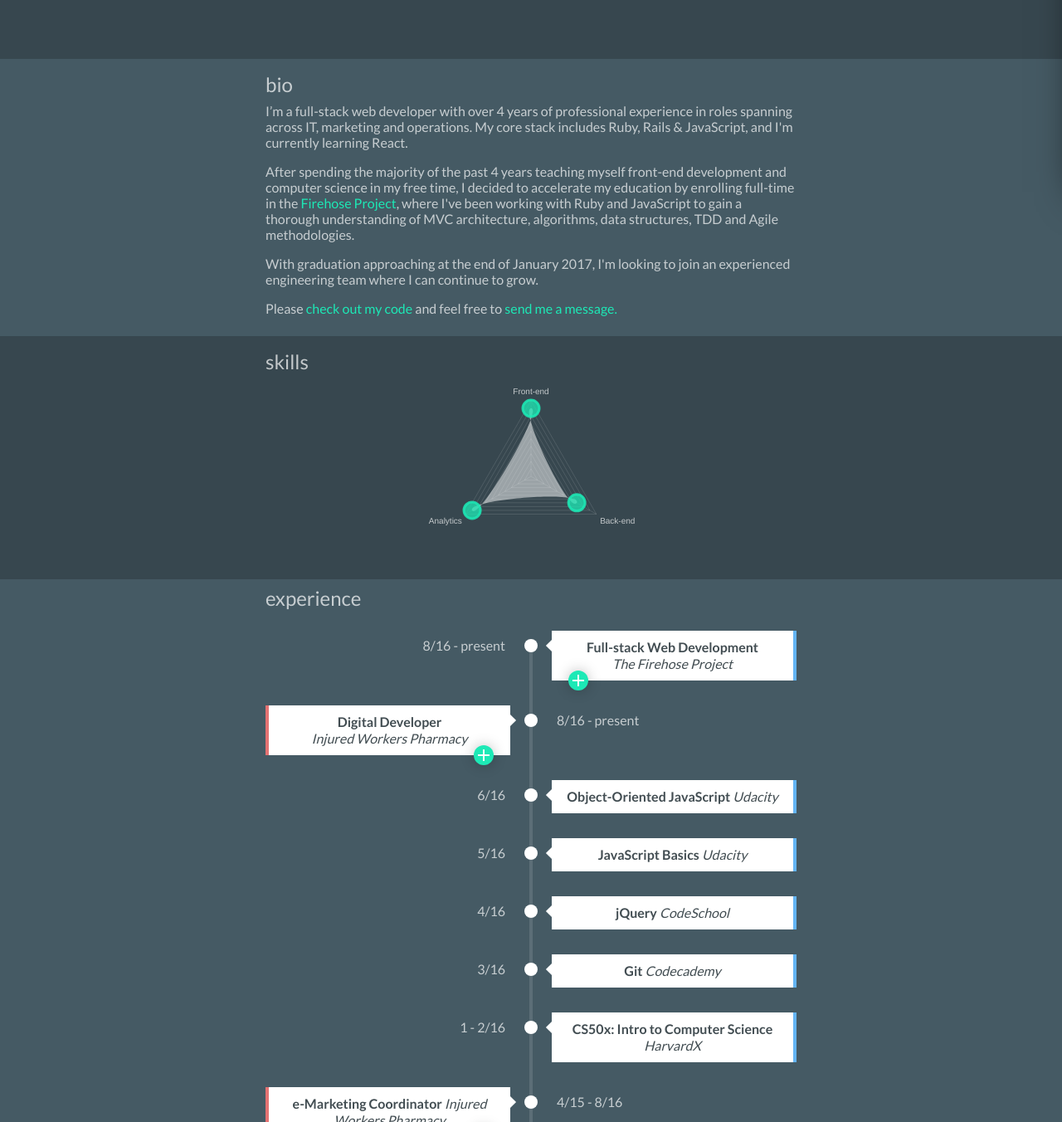
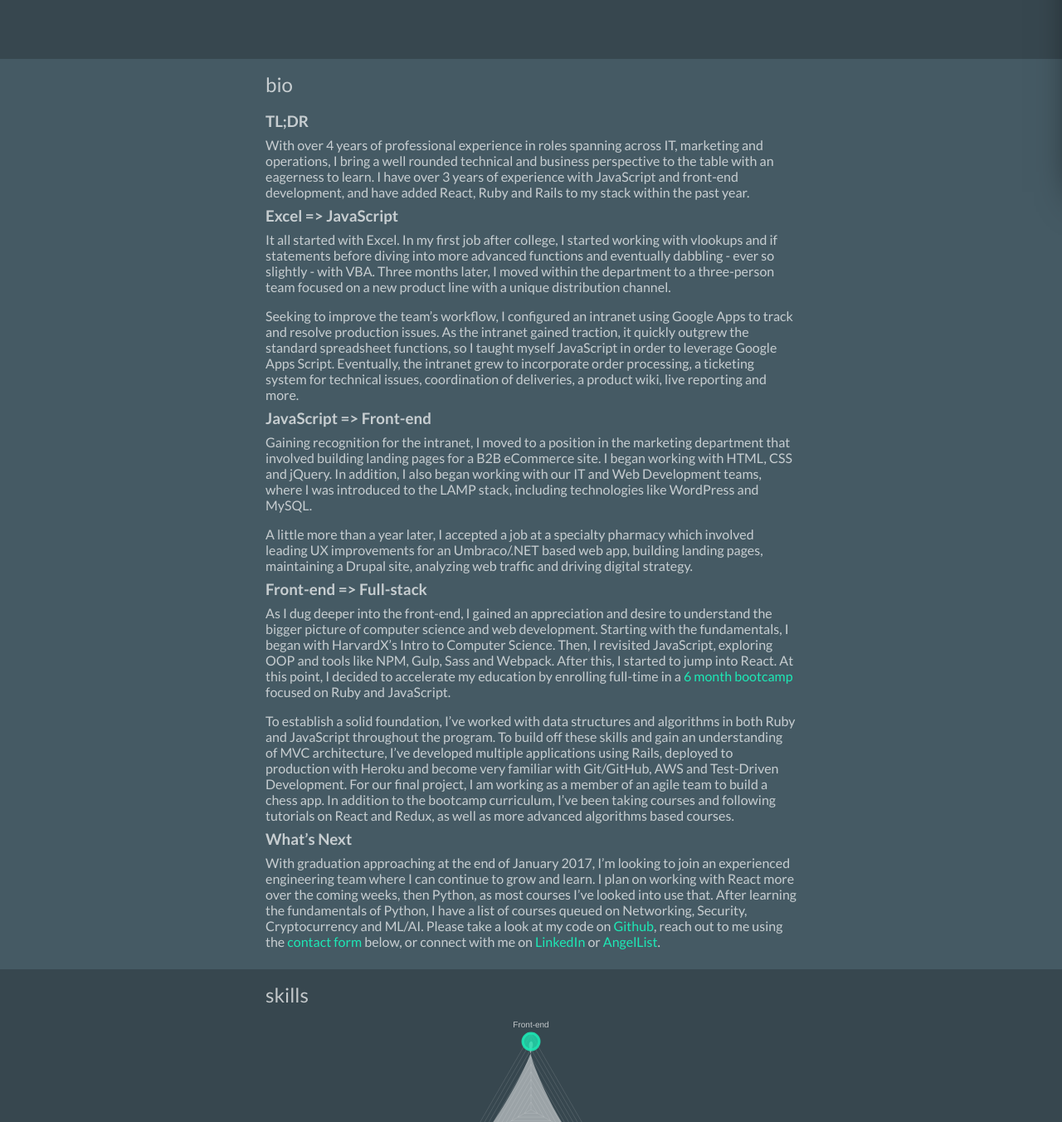
Before and after one commit to jaredAnders/jaredAnders.github.io, a website: page index.html in a window 1280 px wide. Shown: the part 729-2081 px from the top of the page at 83% size. Drawn offline with nearby package versions, Linux system fonts and the light colour scheme.

Commit message:
updates bio

```diff
--- a/index.html
+++ b/index.html
@@ -62,15 +62,40 @@
 <section id="bio-cont">
     <div>
         <h2 id="bio" class="jump">bio</h2>
+        <br>
+        <h3>TL;DR</h3>
+        <p>
+          With over 4 years of professional experience in roles spanning across IT, marketing and operations, I bring a well rounded technical and business perspective to the table with an eagerness to learn. I have over 3 years of experience with JavaScript and front-end development, and have added React, Ruby and Rails to my stack within the past year.
+        </p>
 
-        <p>I’m a full-stack web developer with over 4 years of professional experience in roles spanning across  IT, marketing and operations. My core stack includes Ruby, Rails & JavaScript, and I'm currently learning React.</p>
+        <h3>Excel => JavaScript</h3>
+        <p>
+          It all started with Excel. In my first job after college, I started working with vlookups and if statements before diving into more advanced functions and eventually dabbling - ever so slightly - with VBA. Three months later, I moved within the department to a three-person team focused on a new product line with a unique distribution channel.
+        </p>
+        <p>
+          Seeking to improve the team’s workflow, I configured an intranet using Google Apps to track and resolve production issues. As the intranet gained traction, it quickly outgrew the standard spreadsheet functions, so I taught myself JavaScript in order to leverage Google Apps Script. Eventually, the intranet grew to incorporate order processing, a ticketing system for technical issues, coordination of deliveries, a product wiki, live reporting and more.
+        </p>
 
-        <p>After spending the majority of the past 4 years teaching myself front-end development and computer science in my free time, I decided to accelerate my education by enrolling full-time in the <a href="https://www.thefirehoseproject.com" target="_blank">Firehose Project</a>, where I've been working with Ruby and JavaScript to gain a thorough understanding of MVC architecture, algorithms, data structures, TDD and Agile methodologies.</p>
+        <h3>JavaScript => Front-end</h3>
+        <p>
+          Gaining recognition for the intranet, I moved to a position in the marketing department that involved building landing pages for a B2B eCommerce site. I began working with HTML, CSS and jQuery. In addition, I also began working with our IT and Web Development teams, where I was introduced to the LAMP stack, including technologies like WordPress and MySQL.
+        </p>
+        <p>
+          A little more than a year later, I accepted a job at a specialty pharmacy which involved leading UX improvements for an Umbraco/.NET based web app, building landing pages, maintaining a Drupal site, analyzing web traffic and driving digital strategy.
+        </p>
 
-        <p>With graduation approaching at the end of January 2017, I'm looking to join an experienced engineering team where I can continue to grow.</p>
+        <h3>Front-end => Full-stack</h3>
+        <p>
+          As I dug deeper into the front-end, I gained an appreciation and desire to understand the bigger picture of computer science and web development. Starting with the fundamentals, I began with HarvardX’s Intro to Computer Science. Then, I revisited JavaScript, exploring OOP and tools like NPM, Gulp, Sass and Webpack. After this, I started to jump into React. At this point, I decided to accelerate my education by enrolling full-time in a <a href="https://www.thefirehoseproject.com" target="_blank">6 month bootcamp</a> focused on Ruby and JavaScript.
+        </p>
+        <p>
+          To establish a solid foundation, I’ve worked with data structures and algorithms in both Ruby and JavaScript throughout the program. To build off these skills and gain an understanding of MVC architecture, I’ve developed multiple applications using Rails, deployed to production with Heroku and become very familiar with Git/GitHub, AWS and Test-Driven Development. For our final project, I am working as a member of an agile team to build a chess app. In addition to the bootcamp curriculum, I’ve been taking courses and following tutorials on React and Redux, as well as more advanced algorithms based courses.
+        </p>
 
-        <p>Please <a href="https://github.com/jaredAnders" target="_blank">check out my code</a> and feel free to <a href="#contact">send me a message.</a></p>
-
+        <h3>What’s Next</h3>
+        <p>
+          With graduation approaching at the end of January 2017, I’m looking to join an experienced engineering team where I can continue to grow and learn. I plan on working with React more over the coming weeks, then Python, as most courses I’ve looked into use that. After learning the fundamentals of Python, I have a list of courses queued on Networking, Security, Cryptocurrency and ML/AI. Please take a look at my code on <a href="https://github.com/jaredAnders" target="_blank">Github</a>, reach out to me using the <a href="#contact">contact form</a> below, or connect with me on <a href="https://www.linkedin.com/in/jaredagilbert" target="_blank">LinkedIn</a> or <a href="https://angel.co/jared-gilbert" target="_blank">AngelList</a>.
+        </p>
     </div>
 </section>
 
```
